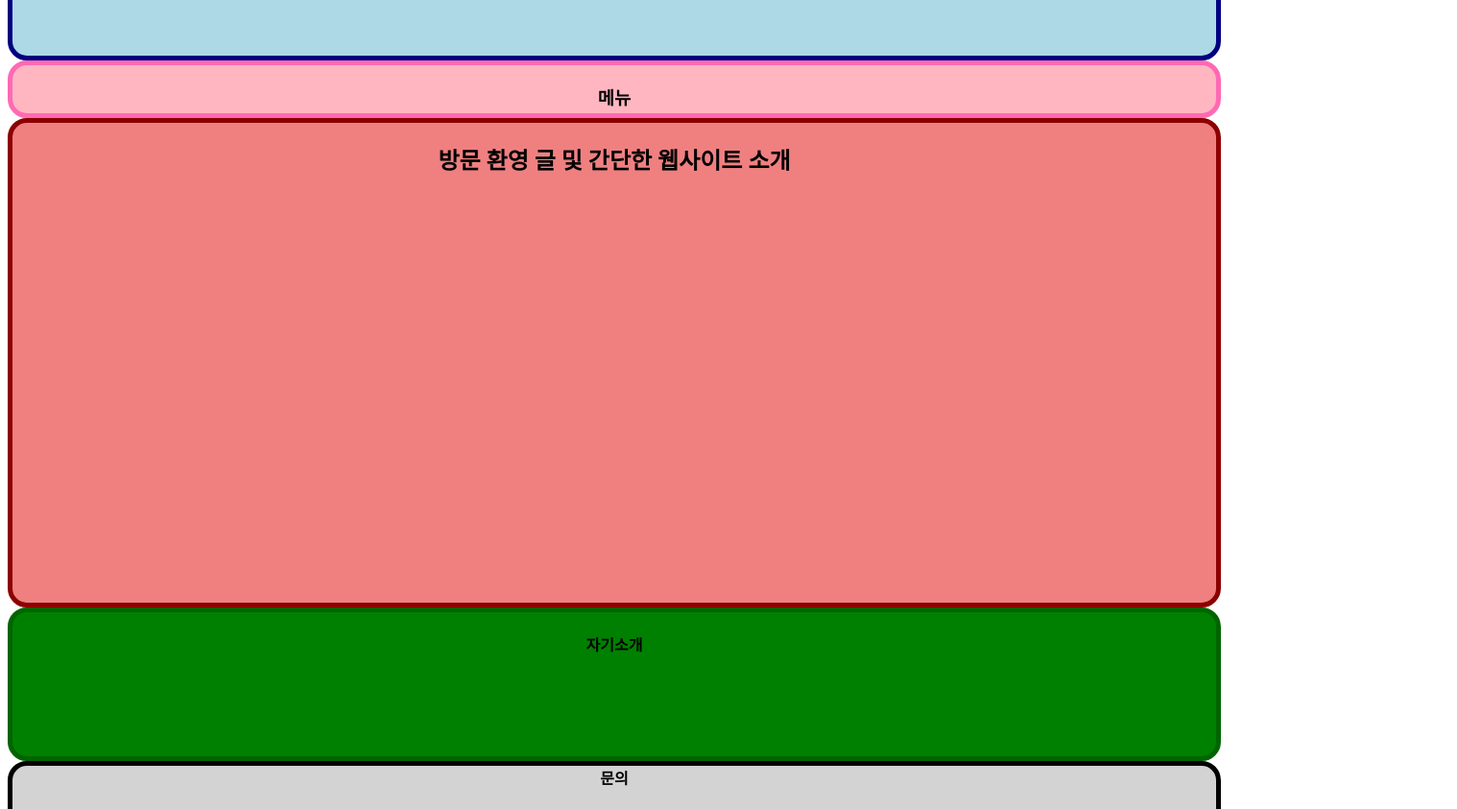
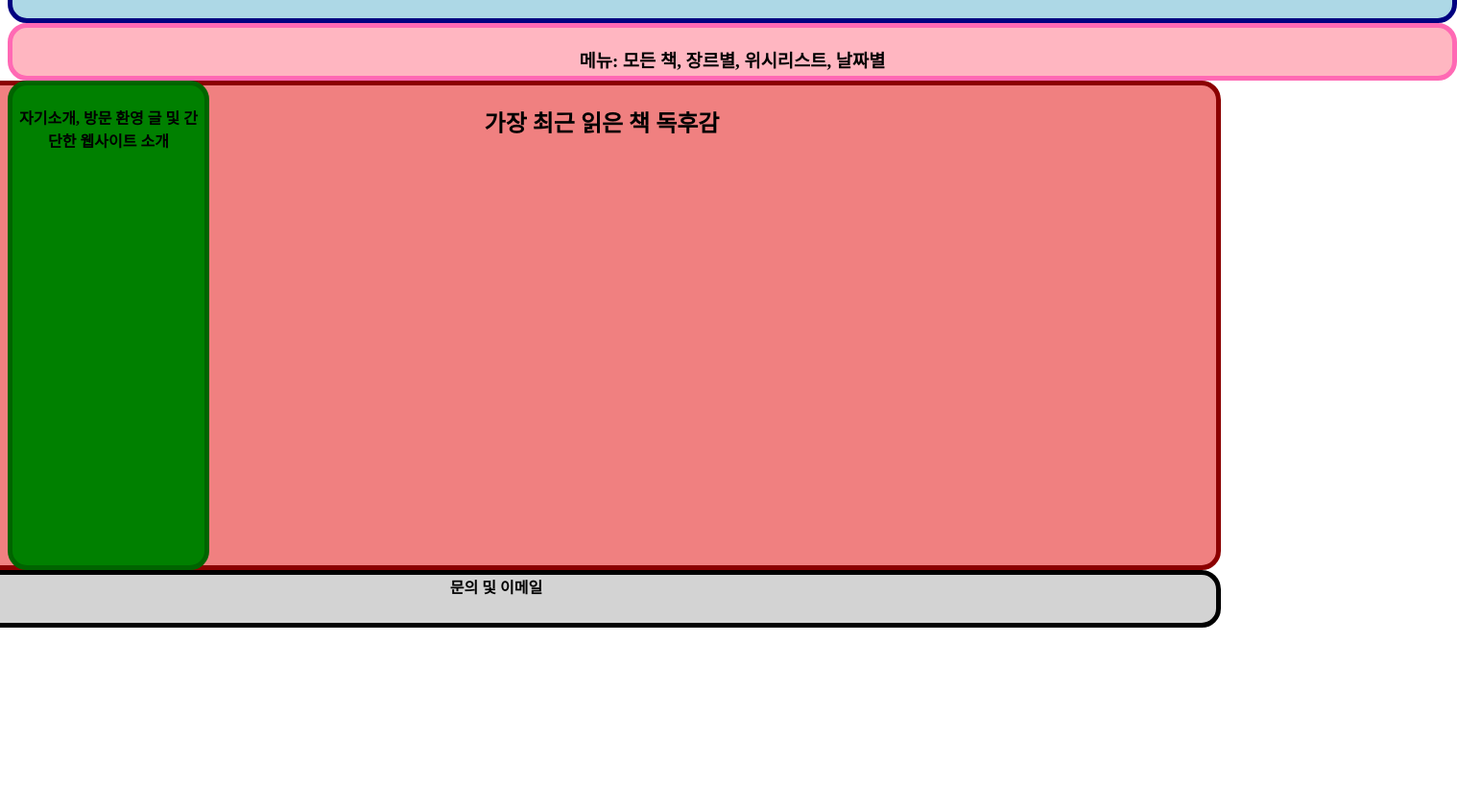
Before and after one commit to whdos/whdos.github.io, a plain HTML site: page 202400811 메인화면.html in a window 1280 px wide. Shown: the part 168-1011 px from the top of the page at 96% size, 1518 px wide, since content can reach past the window. After the commit the page ends 822 px from the top, so only its background shows below. Drawn offline with Linux system fonts and the light colour scheme.

Commit message:
Add files via upload

```diff
--- a/202400811 메인화면.html
+++ b/202400811 메인화면.html
@@ -10,36 +10,40 @@
             background-color: lightblue;
             text-align: center;
             margin: 0px;
-            padding: 50px;
+            width: 1500px; height: 150px;
         }
         #menu{
             border: 5px solid hotpink;
             border-radius: 20px;
             background-color: lightpink;
             text-align: center;
-            height: 50px;
+            height: 50px; width: 1500px;
         }
         #welcome{
             border: 5px solid darkred;
             border-radius: 20px;
             background-color: lightcoral;
-            height: 500px;
+            height: 500px; width: 1280px;
             text-align: center;
+            float: right;
+
         }
         #me{
             border: 5px solid darkgreen;
             border-radius: 20px;
             background-color: green;
             text-align: center;
-            height: 150px;
-            position: relative;
+            height: 500px; width: 200px;
+            float: left;
+            position: absolute;
         }
         #inquiry{
             border: 5px solid black;
             border-radius: 20px;
             background-color: lightgray;
             text-align: center;
-            height: 100px;
+            height: 50px; width: 1500px;
+            float: right;
         }
         #name{
             text-align: right;
@@ -49,19 +53,19 @@
 <body>
     <div id="name">202400811 조아덕</div>
     <div id="title">
-        <h1>웹사이트 제목</h1>
+        <h1>조아덕의 다락방</h1>
     </div>
     <div id="menu">
-        <h3>메뉴</h3>
+        <h3>메뉴: 모든 책, 장르별, 위시리스트, 날짜별</h3>
+    </div>
+        <div id="me">
+        <h4>자기소개, 방문 환영 글 및 간단한 웹사이트 소개</h4>
     </div>
     <div id="welcome">
-        <h2>방문 환영 글 및 간단한 웹사이트 소개</h2>
-    </div>
-        <div id="me">
-        <h4>자기소개</h4>
+        <h2>가장 최근 읽은 책 독후감</h2>
     </div>
     <div id="inquiry">
-        <b>문의</b>
+        <b>문의 및 이메일</b>
     </div>
 </body>
 </html>
```
